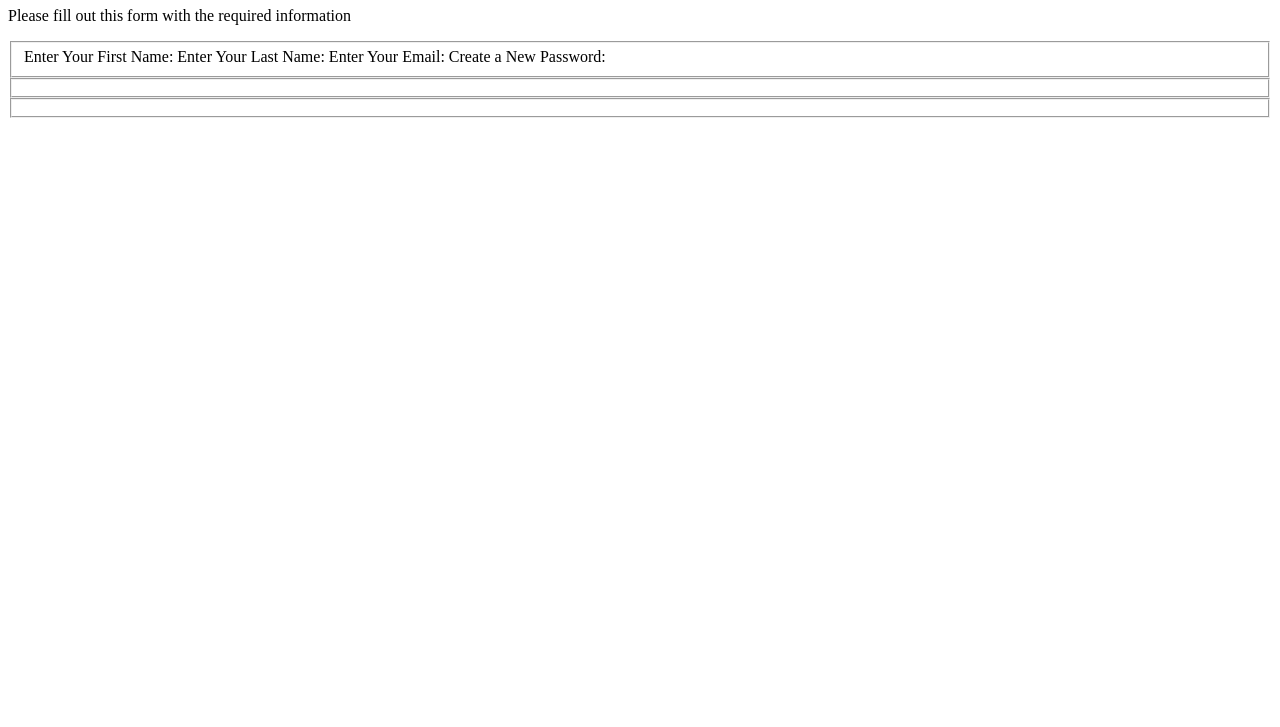
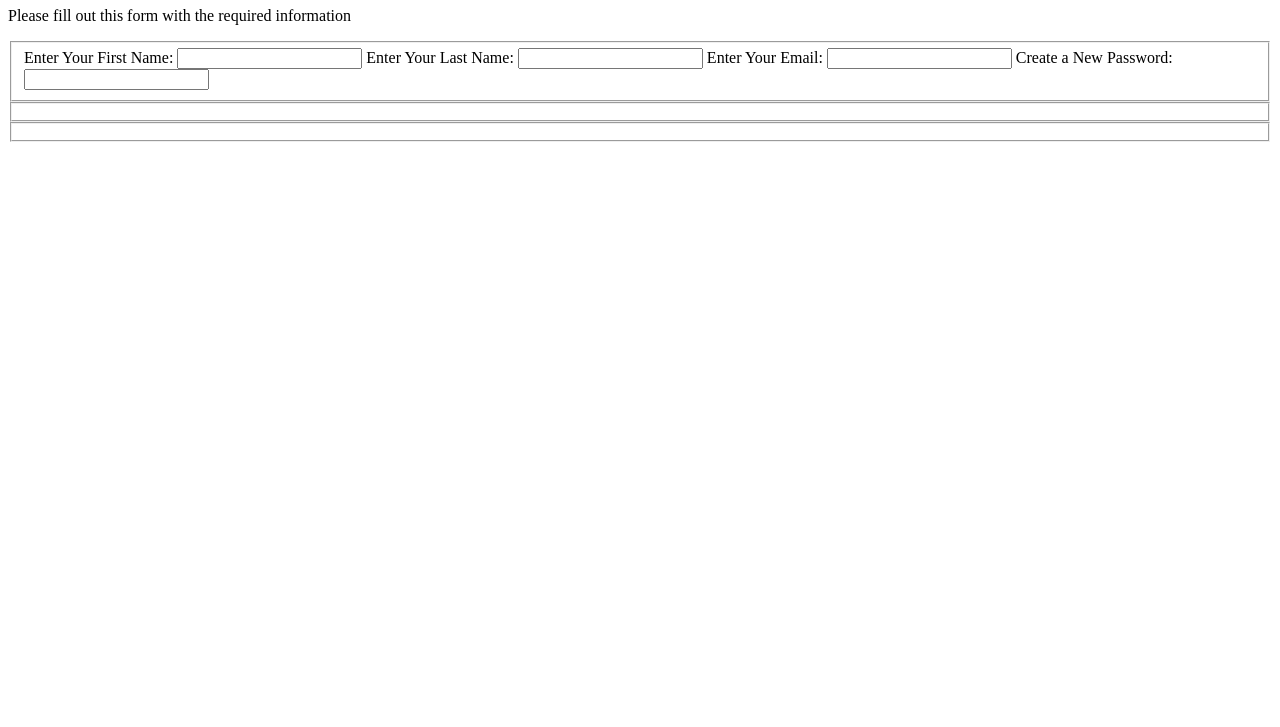
Before and after one commit to ProgrammerDwarf/registration_form, a plain HTML site: page index.html in a window 1280 px wide. Shown: the part 73-800 px from the top of the page. Drawn offline with Linux system fonts and the light colour scheme.

Commit message:
feature: add input and their type for the first fieldset

```diff
--- a/index.html
+++ b/index.html
@@ -10,10 +10,10 @@
     <p>Please fill out this form with the required information</p>
     <form action="">
         <fieldset>
-            <label for="">Enter Your First Name:</label>
-            <label for="">Enter Your Last Name:</label>
-            <label for="">Enter Your Email:</label>
-            <label for="">Create a New Password:</label>
+            <label for="">Enter Your First Name: <input id="first-name" type="text" required></label>
+            <label for="">Enter Your Last Name: <input id="last-name" type="text" required></label>
+            <label for="">Enter Your Email: <input id="email" type="email" required></label>
+            <label for="">Create a New Password: <input id="new-password" type="password" pattern="[a-z0-5]{8,}" required></label>
         </fieldset>
         <fieldset></fieldset>
         <fieldset></fieldset>
--- a/styles.css
+++ b/styles.css
@@ -0,0 +1,4 @@
+label {
+    display: block;
+    margin: 0.5rem 0;
+}
```
